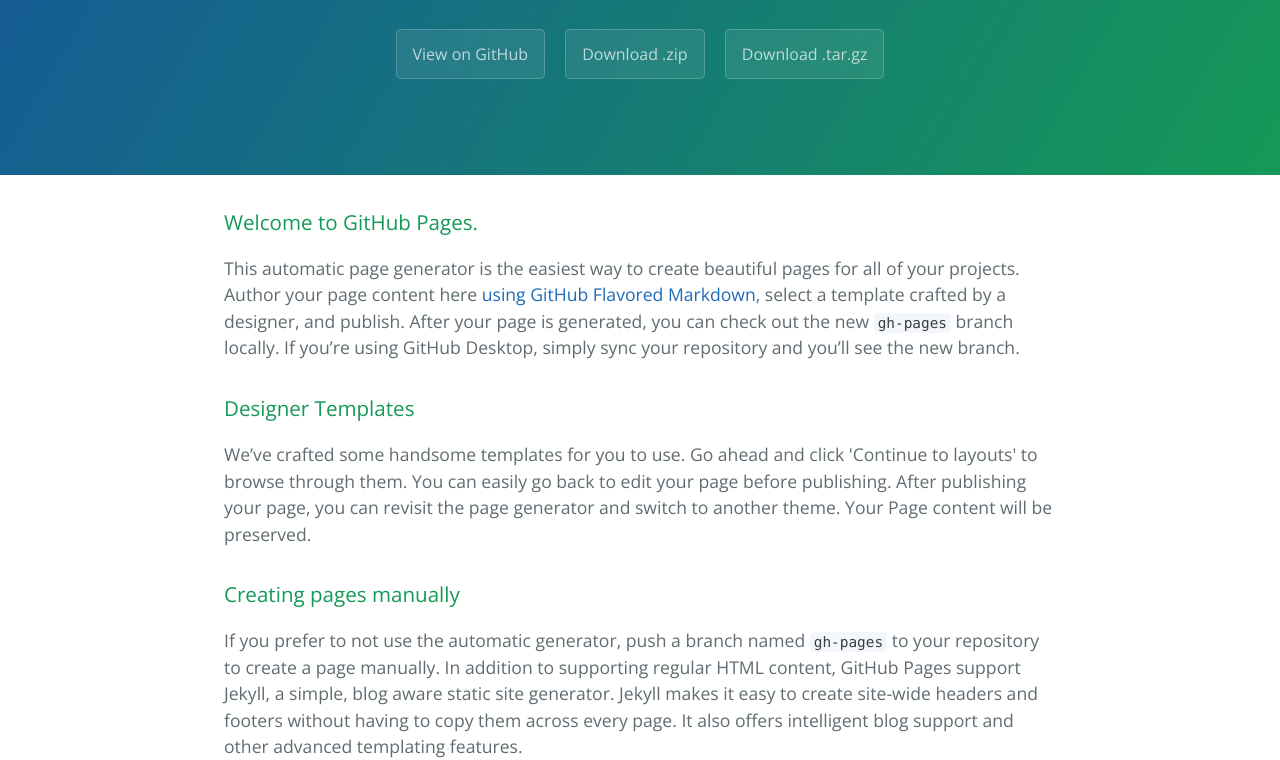
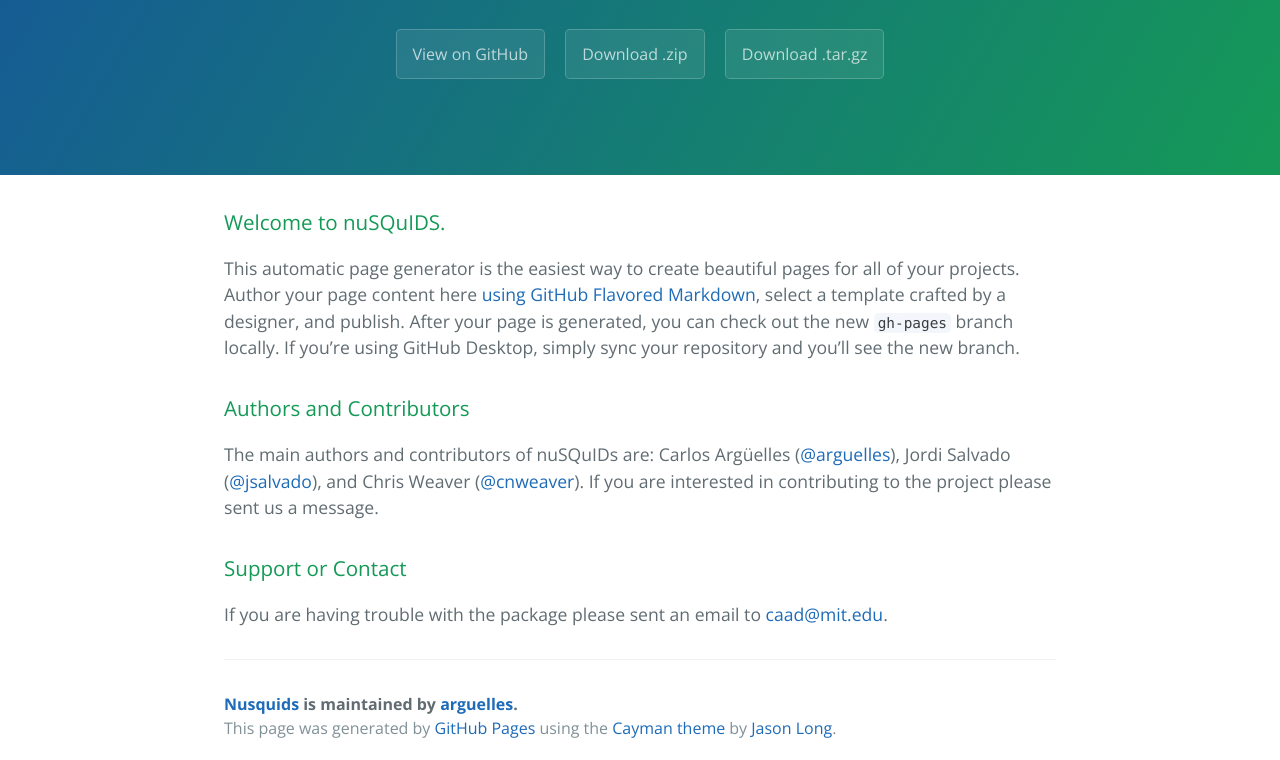
Before and after one commit to arguelles/nuSQuIDS, a plain HTML site: page index.html in a window 1280 px wide. Shown: the part 208-968 px from the top of the page. Drawn offline with nearby package versions, Linux system fonts and the light colour scheme.

```diff
--- a/index.html
+++ b/index.html
@@ -20,29 +20,19 @@
 
     <section class="main-content">
       <h3>
-<a id="welcome-to-github-pages" class="anchor" href="#welcome-to-github-pages" aria-hidden="true"><span aria-hidden="true" class="octicon octicon-link"></span></a>Welcome to GitHub Pages.</h3>
+<a id="welcome-to-nusquids" class="anchor" href="#welcome-to-nusquids" aria-hidden="true"><span aria-hidden="true" class="octicon octicon-link"></span></a>Welcome to nuSQuIDS.</h3>
 
 <p>This automatic page generator is the easiest way to create beautiful pages for all of your projects. Author your page content here <a href="https://guides.github.com/features/mastering-markdown/">using GitHub Flavored Markdown</a>, select a template crafted by a designer, and publish. After your page is generated, you can check out the new <code>gh-pages</code> branch locally. If you’re using GitHub Desktop, simply sync your repository and you’ll see the new branch.</p>
 
 <h3>
-<a id="designer-templates" class="anchor" href="#designer-templates" aria-hidden="true"><span aria-hidden="true" class="octicon octicon-link"></span></a>Designer Templates</h3>
-
-<p>We’ve crafted some handsome templates for you to use. Go ahead and click 'Continue to layouts' to browse through them. You can easily go back to edit your page before publishing. After publishing your page, you can revisit the page generator and switch to another theme. Your Page content will be preserved.</p>
-
-<h3>
-<a id="creating-pages-manually" class="anchor" href="#creating-pages-manually" aria-hidden="true"><span aria-hidden="true" class="octicon octicon-link"></span></a>Creating pages manually</h3>
-
-<p>If you prefer to not use the automatic generator, push a branch named <code>gh-pages</code> to your repository to create a page manually. In addition to supporting regular HTML content, GitHub Pages support Jekyll, a simple, blog aware static site generator. Jekyll makes it easy to create site-wide headers and footers without having to copy them across every page. It also offers intelligent blog support and other advanced templating features.</p>
-
-<h3>
 <a id="authors-and-contributors" class="anchor" href="#authors-and-contributors" aria-hidden="true"><span aria-hidden="true" class="octicon octicon-link"></span></a>Authors and Contributors</h3>
 
-<p>You can <a href="https://help.github.com/articles/basic-writing-and-formatting-syntax/#mentioning-users-and-teams" class="user-mention">@mention</a> a GitHub username to generate a link to their profile. The resulting <code>&lt;a&gt;</code> element will link to the contributor’s GitHub Profile. For example: In 2007, Chris Wanstrath (<a href="https://github.com/defunkt" class="user-mention">@defunkt</a>), PJ Hyett (<a href="https://github.com/pjhyett" class="user-mention">@pjhyett</a>), and Tom Preston-Werner (<a href="https://github.com/mojombo" class="user-mention">@mojombo</a>) founded GitHub.</p>
+<p>The main authors and contributors of nuSQuIDs are: Carlos Argüelles (<a href="https://github.com/arguelles" class="user-mention">@arguelles</a>), Jordi Salvado (<a href="https://github.com/jsalvado" class="user-mention">@jsalvado</a>), and Chris Weaver (<a href="https://github.com/cnweaver" class="user-mention">@cnweaver</a>). If you are interested in contributing to the project please sent us a message. </p>
 
 <h3>
 <a id="support-or-contact" class="anchor" href="#support-or-contact" aria-hidden="true"><span aria-hidden="true" class="octicon octicon-link"></span></a>Support or Contact</h3>
 
-<p>Having trouble with Pages? Check out our <a href="https://help.github.com/pages">documentation</a> or <a href="https://github.com/contact">contact support</a> and we’ll help you sort it out.</p>
+<p>If you are having trouble with the package please sent an email to <a href="mailto:caad@mit.edu">caad@mit.edu</a>.</p>
 
       <footer class="site-footer">
         <span class="site-footer-owner"><a href="https://github.com/arguelles/nuSQuIDS">Nusquids</a> is maintained by <a href="https://github.com/arguelles">arguelles</a>.</span>
```
Also changed, not shown: params.json (+1 -1 lines).
